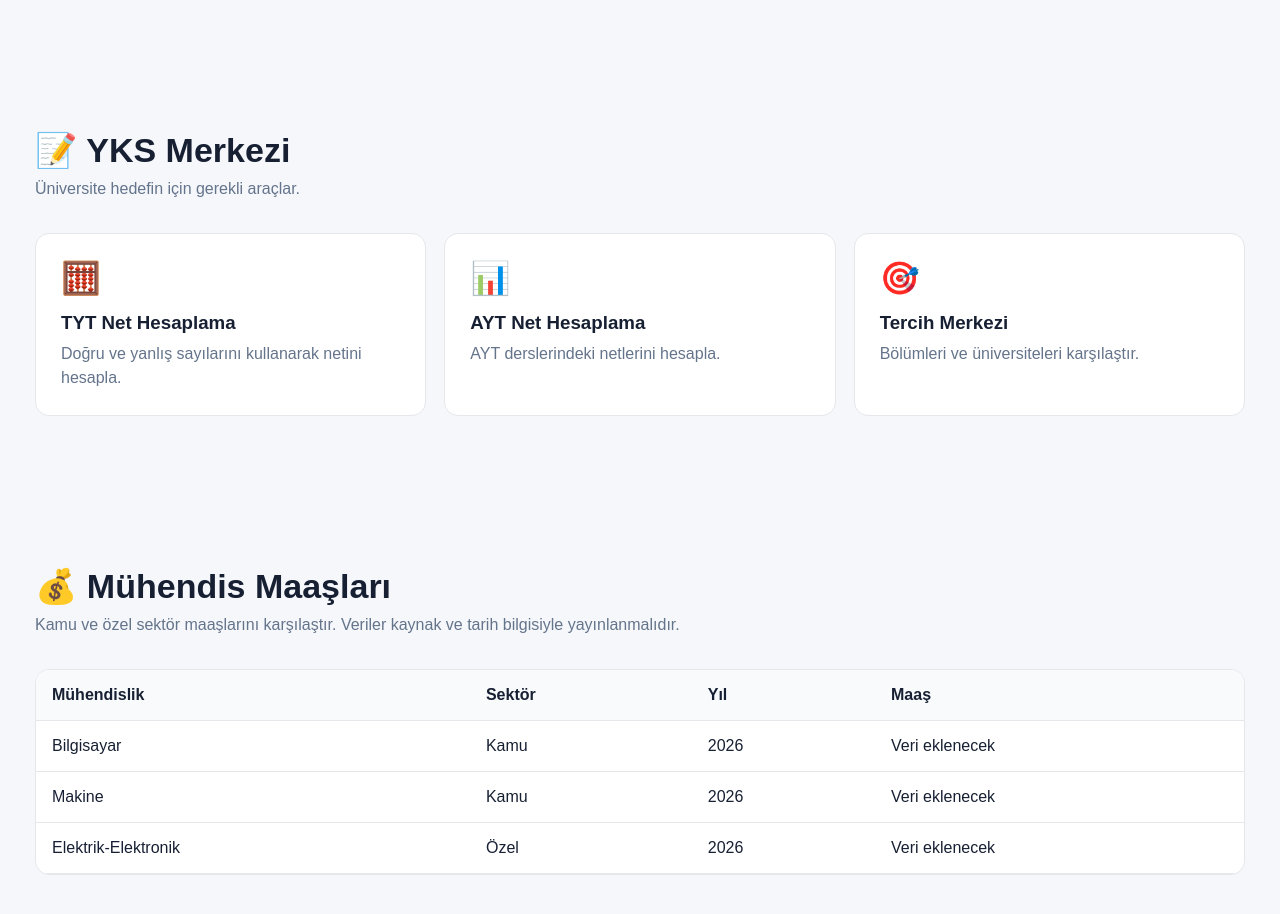
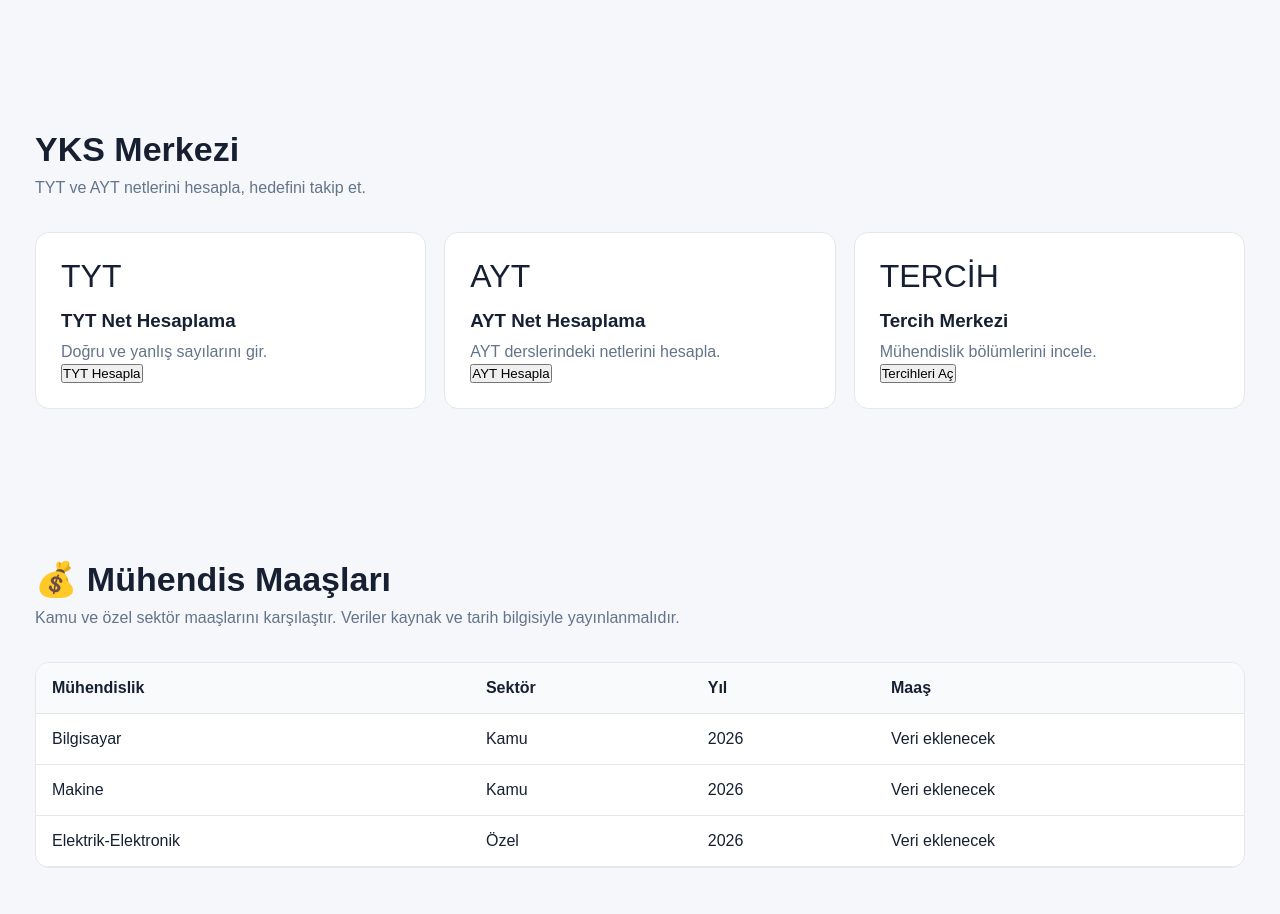
Before and after one commit to zorluberat5838-cyber/muhendislik-merkezi, a website: page public/index.html in a window 1280 px wide. Shown: the part 2580-3494 px from the top of the page. Drawn offline with Linux system fonts and the light colour scheme; no server answers.

Commit message:
YKS araçları eklendi

```diff
--- a/public/index.html
+++ b/public/index.html
@@ -720,62 +720,43 @@ engineeringList.forEach(item=>{
 
 
 <!-- YKS -->
-
 <section class="container" id="yks">
-
 <div class="title">
-
-    <h2>📝 YKS Merkezi</h2>
-
-    <p>
-        Üniversite hedefin için gerekli araçlar.
-    </p>
-
+    <h2>YKS Merkezi</h2>
+    <p>TYT ve AYT netlerini hesapla, hedefini takip et.</p>
 </div>
 
 <div class="categories">
 
 <div class="category">
-
-    <div class="icon">🧮</div>
-
+    <div class="icon">TYT</div>
     <h3>TYT Net Hesaplama</h3>
-
-    <p>
-        Doğru ve yanlış sayılarını
-        kullanarak netini hesapla.
-    </p>
-
+    <p>Doğru ve yanlış sayılarını gir.</p>
+    <button onclick="openTYT()">TYT Hesapla</button>
 </div>
 
 <div class="category">
-
-    <div class="icon">📊</div>
-
+    <div class="icon">AYT</div>
     <h3>AYT Net Hesaplama</h3>
-
-    <p>
-        AYT derslerindeki netlerini
-        hesapla.
-    </p>
-
+    <p>AYT derslerindeki netlerini hesapla.</p>
+    <button onclick="openAYT()">AYT Hesapla</button>
 </div>
 
 <div class="category">
-
-    <div class="icon">🎯</div>
-
+    <div class="icon">TERCİH</div>
     <h3>Tercih Merkezi</h3>
-
-    <p>
-        Bölümleri ve üniversiteleri
-        karşılaştır.
-    </p>
-
+    <p>Mühendislik bölümlerini incele.</p>
+    <button onclick="openTercih()">Tercihleri Aç</button>
 </div>
 
 </div>
 
+<div id="yks-panel" style="display:none; margin-top:30px;">
+    <div class="category">
+        <h3 id="yks-baslik">YKS Hesaplama</h3>
+        <div id="yks-icerik"></div>
+    </div>
+</div>
 </section>
 
 
@@ -1170,5 +1151,75 @@ loadNews();
 
 </script>
 
+
+<script>
+function openTYT(){
+    document.getElementById("yks-panel").style.display="block";
+    document.getElementById("yks-baslik").textContent="TYT Net Hesaplama";
+    document.getElementById("yks-icerik").innerHTML=`
+        <p>Net hesabı: Doğru - (Yanlış ÷ 4)</p>
+        <label>Doğru</label>
+        <input id="tytDogru" type="number" min="0" value="0">
+        <label>Yanlış</label>
+        <input id="tytYanlis" type="number" min="0" value="0">
+        <button onclick="hesaplaTYT()">Hesapla</button>
+        <h3 id="tytSonuc"></h3>
+    `;
+}
+
+function hesaplaTYT(){
+    const d=Number(document.getElementById("tytDogru").value)||0;
+    const y=Number(document.getElementById("tytYanlis").value)||0;
+    const net=d-(y/4);
+    document.getElementById("tytSonuc").textContent="TYT Netin: "+net.toFixed(2);
+}
+
+function openAYT(){
+    document.getElementById("yks-panel").style.display="block";
+    document.getElementById("yks-baslik").textContent="AYT Net Hesaplama";
+    document.getElementById("yks-icerik").innerHTML=`
+        <p>Net hesabı: Doğru - (Yanlış ÷ 4)</p>
+        <label>Doğru</label>
+        <input id="aytDogru" type="number" min="0" value="0">
+        <label>Yanlış</label>
+        <input id="aytYanlis" type="number" min="0" value="0">
+        <button onclick="hesaplaAYT()">Hesapla</button>
+        <h3 id="aytSonuc"></h3>
+    `;
+}
+
+function hesaplaAYT(){
+    const d=Number(document.getElementById("aytDogru").value)||0;
+    const y=Number(document.getElementById("aytYanlis").value)||0;
+    const net=d-(y/4);
+    document.getElementById("aytSonuc").textContent="AYT Netin: "+net.toFixed(2);
+}
+
+function openTercih(){
+    document.getElementById("yks-panel").style.display="block";
+    document.getElementById("yks-baslik").textContent="Tercih Merkezi";
+    document.getElementById("yks-icerik").innerHTML=`
+        <p>Mühendislik bölümleri:</p>
+        <select id="bolum">
+            <option>Bilgisayar Mühendisliği</option>
+            <option>Yazılım Mühendisliği</option>
+            <option>Elektrik-Elektronik Mühendisliği</option>
+            <option>Makine Mühendisliği</option>
+            <option>Endüstri Mühendisliği</option>
+            <option>Mekatronik Mühendisliği</option>
+            <option>İnşaat Mühendisliği</option>
+        </select>
+        <button onclick="bolumGoster()">Bölümü Gör</button>
+        <h3 id="bolumSonuc"></h3>
+    `;
+}
+
+function bolumGoster(){
+    const b=document.getElementById("bolum").value;
+    document.getElementById("bolumSonuc").textContent=
+        b+" seçildi. Üniversite ve başarı sırası verilerini sonraki aşamada ekleyeceğiz.";
+}
+</script>
+
 </body>
 </html>
```
